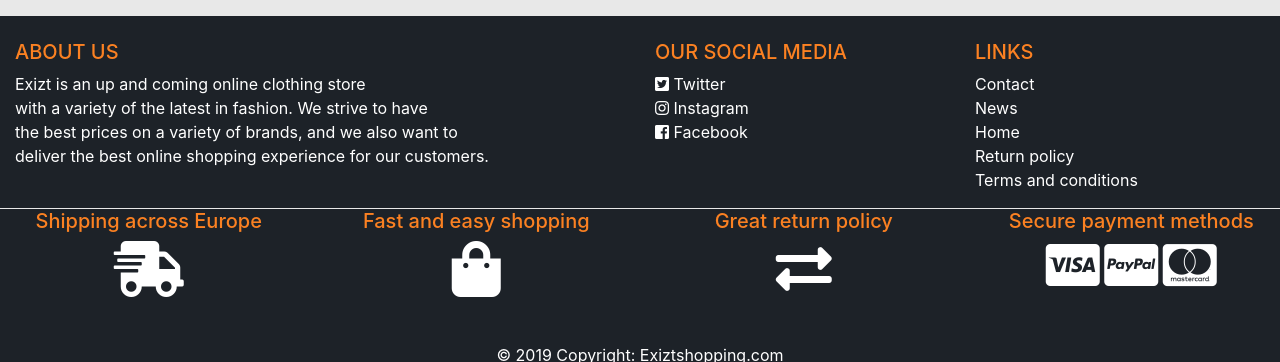
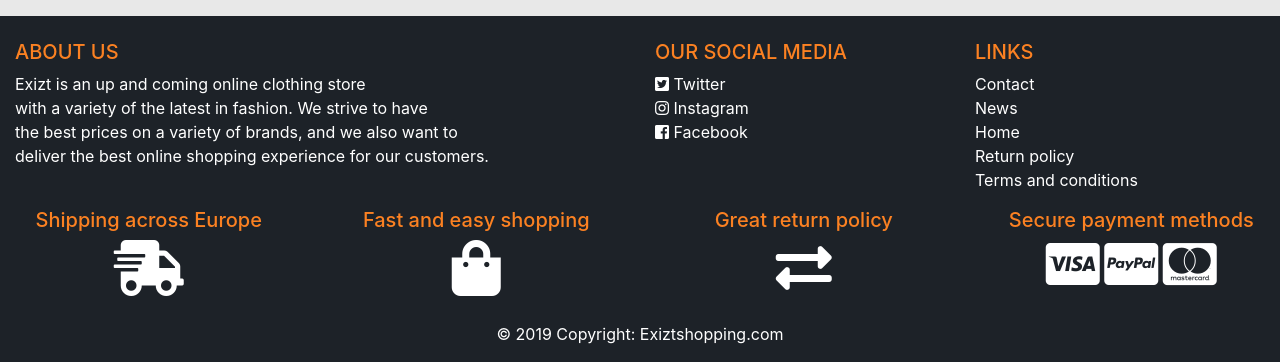
Before and after one commit to cjohansen96/APPGRUPPE2, a PHP site: page /index.php in a window 1280 px wide. Shown: the part 963-1325 px from the top of the page. Run offline with PHP 8.4, Linux system fonts and the light colour scheme; some libraries are stand-ins or nearby versions.

Commit message:
Liten endring på footer

```diff
--- a/bottom.php
+++ b/bottom.php
@@ -67,7 +67,7 @@
         </div>
       </div>
     </div>
-    <div class="row text-center" style="margin-bottom: 20px;border-top: 1px solid #e8e8e8;">
+    <div class="row text-center">
     <div class="col-mb-12 col-sm-6 col-md-3 col-lg-3 text-center" style="margin-bottom: 10px;">
     <h5>Shipping across Europe</h5>
     <i class="fas fa-shipping-fast " style="font-size: 3.5em;"></i>
```
